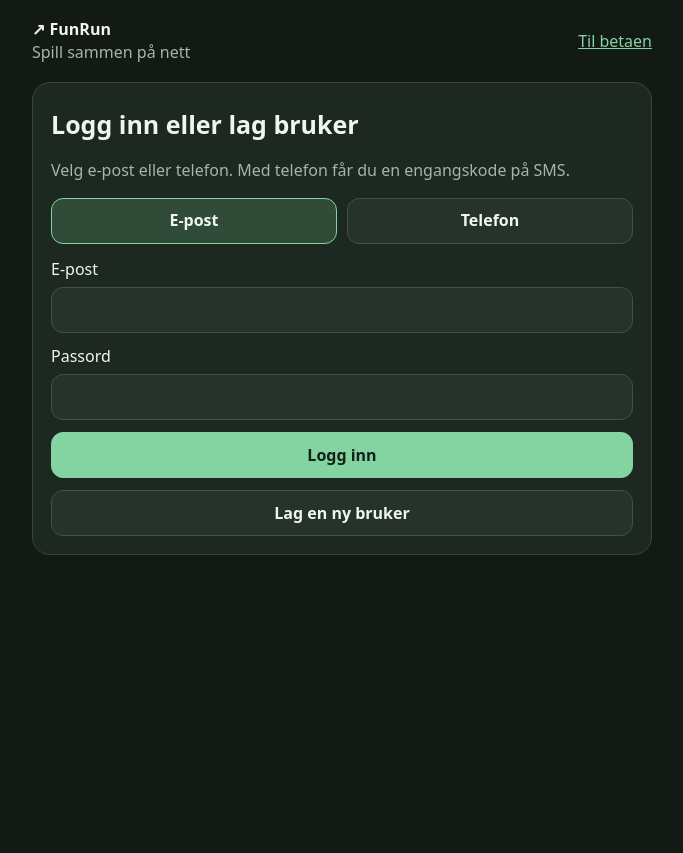
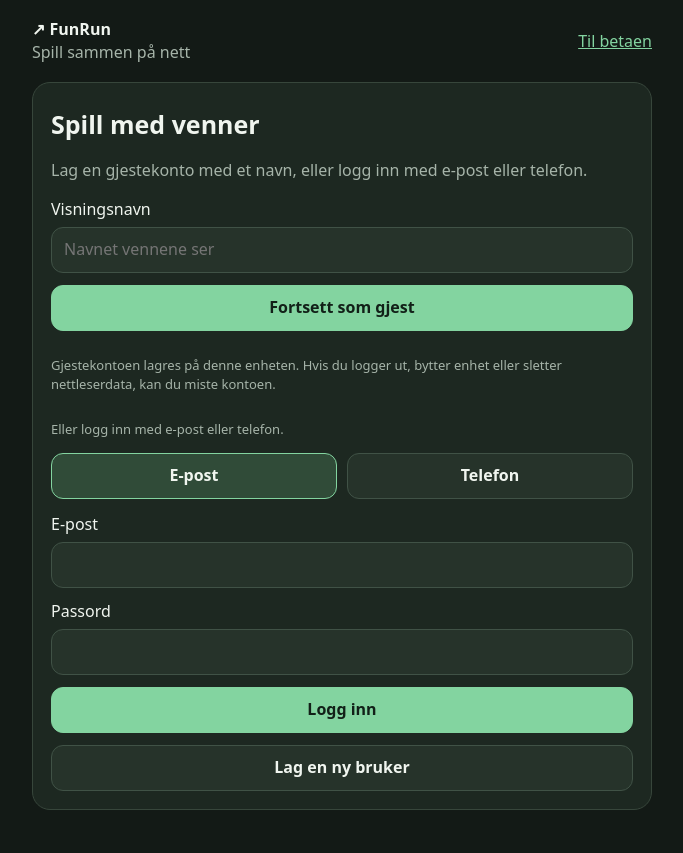
Before and after one commit to JohanSuperkulma/funrun-beta, a plain HTML site: page live.html in a window 1280 px wide. Shown: the whole page, without its empty margins (298-981 px from the left). Before the commit the page ends 800 px from the top, so only its background shows below. Drawn offline with nearby package versions, Linux system fonts and the light colour scheme; a script that the page names is missing.

Commit message:
Add guest login option

```diff
--- a/live.html
+++ b/live.html
@@ -56,8 +56,14 @@
 
   <section class="card" id="auth-gate">
     <p class="note" id="setup-note" hidden>Supabase må kobles til først. Legg prosjektets URL og Publishable key inn i supabase-config.js.</p>
-    <h1>Logg inn eller lag bruker</h1>
-    <p class="muted">Velg e-post eller telefon. Med telefon får du en engangskode på SMS.</p>
+    <h1>Spill med venner</h1>
+    <p class="muted">Lag en gjestekonto med et navn, eller logg inn med e-post eller telefon.</p>
+    <form id="guest-form" class="stack">
+      <label>Visningsnavn<input id="guest-display-name" maxlength="24" minlength="2" autocomplete="nickname" placeholder="Navnet vennene ser" required></label>
+      <button class="primary" id="guest-submit" type="submit">Fortsett som gjest</button>
+      <p class="note">Gjestekontoen lagres på denne enheten. Hvis du logger ut, bytter enhet eller sletter nettleserdata, kan du miste kontoen.</p>
+    </form>
+    <p class="note">Eller logg inn med e-post eller telefon.</p>
     <div class="auth-methods" role="tablist" aria-label="Velg innlogging">
       <button class="auth-method active" id="email-auth-tab" type="button" role="tab" aria-selected="true">E-post</button>
       <button class="auth-method" id="phone-auth-tab" type="button" role="tab" aria-selected="false">Telefon</button>
```
